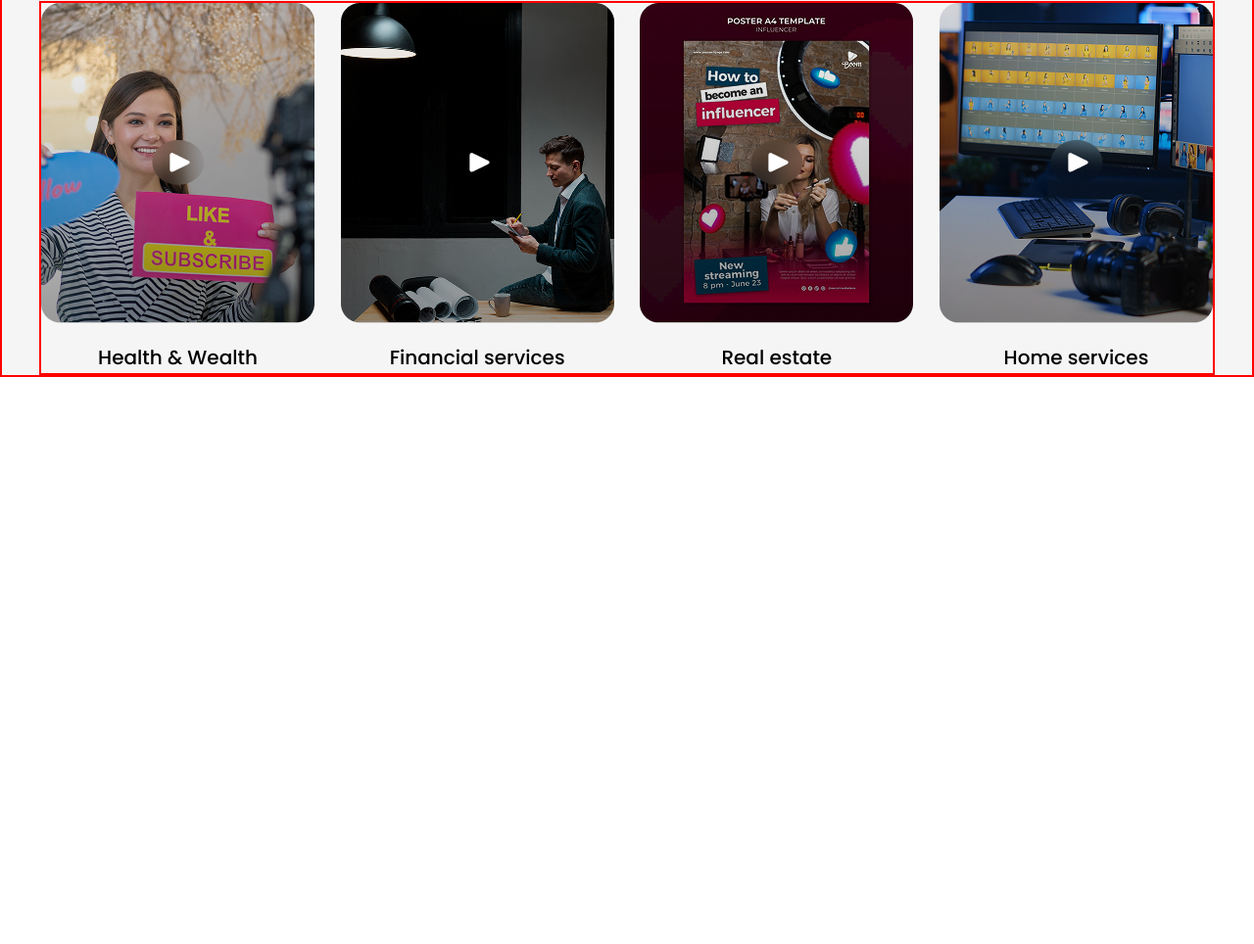
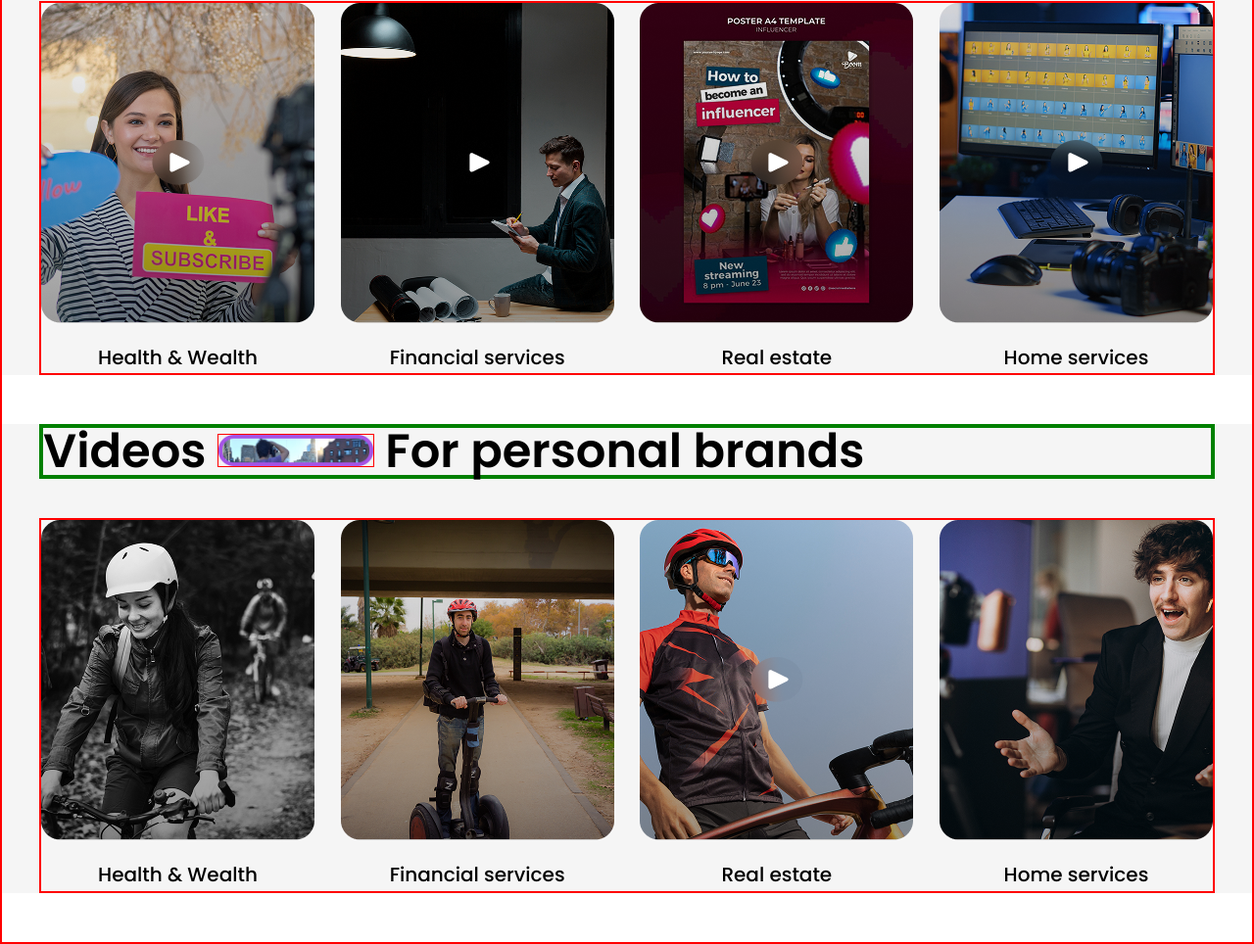
Before and after one commit to arnisha-sarkar/sm-technology-task, a plain HTML site: page index.html in a window 1280 px wide. Shown: the part 2021-2985 px from the top of the page at 98% size. Before the commit the page ends 2406 px from the top, so only its background shows below. Drawn offline with Linux system fonts and the light colour scheme.

Commit message:
feat: add personal brands section with mobile-responsive layout

```diff
--- a/index.html
+++ b/index.html
@@ -201,6 +201,31 @@
             </div>
         </section>
         <!-- videos personal brand section -->
+        <section class="video-brand">
+            <div class="container">
+                <div class="business-title">
+                    <h2>Videos <img src="./assets/images/Rectangle 6500@2x.png" alt=""> For personal brands</h2>
+                </div>
+                <div class="business-images">
+                    <div>
+                        <img src="./assets/images/image.png" alt="">
+                        <p>Health & Wealth</p>
+                    </div>
+                    <div>
+                        <img src="./assets/images/image-6.png" alt="">
+                        <p>Financial services</p>
+                    </div>
+                    <div>
+                        <img src="./assets/images/group-5.png" alt="">
+                        <p>Real estate</p>
+                    </div>
+                    <div>
+                        <img src="./assets/images/image-7.png" alt="">
+                        <p>Home services</p>
+                    </div>
+                </div>
+            </div>
+        </section>
     </main>
     <script src="./script.js"></script>
 </body>
--- a/style.css
+++ b/style.css
@@ -322,7 +322,8 @@ nav {
   line-height: 164%;
 }
 /* business video section */
-.business {
+.business,
+.video-brand {
   background-color: #f5f5f5;
 }
 .business-title h2 {
@@ -341,7 +342,7 @@ nav {
   border: 2px solid red;
   display: flex;
   justify-content: space-between;
-  margin-top: 40px;
+  margin: 40px 0 50px 0;
 }
 .business-images p {
   text-align: center;
@@ -350,6 +351,10 @@ nav {
   font-size: 20px;
   line-height: 164%;
   padding-top: 15px;
+}
+.video-brand .brand-title {
+  border: 2px solid orange;
+  padding-top: 40px;
 }
 /* responsive style */
 /* --- Tablet and Mobile Responsive Styles (Below 1024px) --- */
```
Also changed, not shown: assets/images/Frame 2147224455.png (deleted), assets/images/Frame 2147224457.png (deleted), assets/images/image-6.png (added), assets/images/image-7.png (added).
